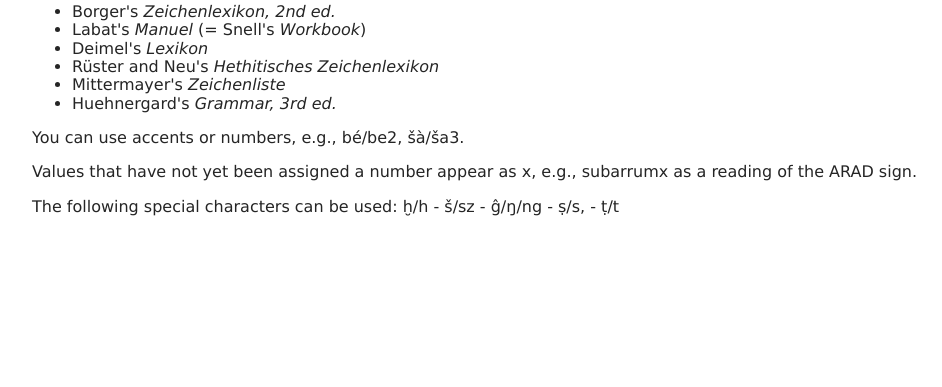
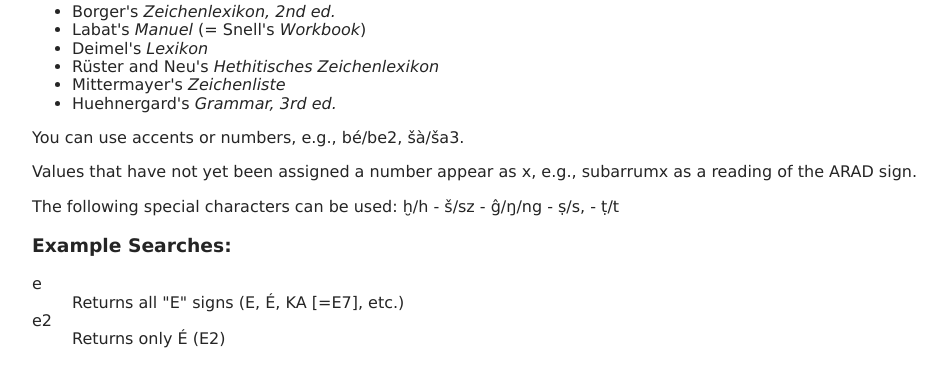
Before and after one commit to jackweinbender/zeichenliste, a Flask app: page / in a window 1280 px wide. Shown: the part 168-555 px from the top of the page, without its empty margins (80-1022 px from the left). Run offline with Flask 2, Linux system fonts and the light colour scheme.

Commit message:
Update home.html

```diff
--- a/templates/home.html
+++ b/templates/home.html
@@ -15,5 +15,12 @@
 	<p>You can use accents or numbers, e.g., bé/be2, šà/ša3.</p>
 	<p>Values that have not yet been assigned a number appear as x, e.g., subarrumx as a reading of the ARAD sign.</p>
 	<p>The following special characters can be used: ḫ/h - š/sz - ĝ/ŋ/ng - ṣ/s, - ṭ/t</p>
+	<h3>Example Searches:</h3>
+	<dl>
+		<dt>e</dt>
+		<dd>Returns all "E" signs (E, É, KA [=E7], etc.)</dd>
+		<dt>e2</dt>
+		<dd>Returns only É (E2)</dd>
+	</dl>
 </div>
 {% endblock %}
```
